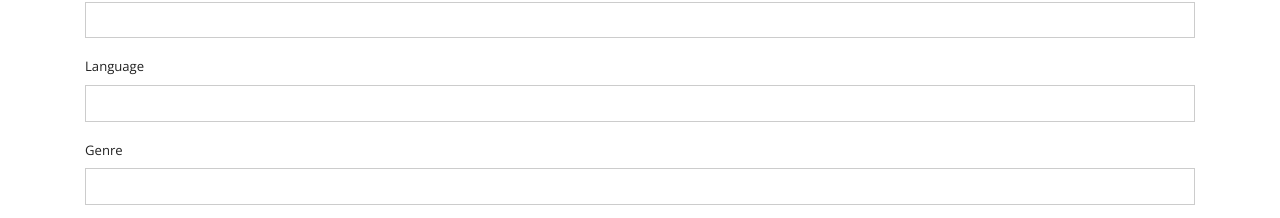
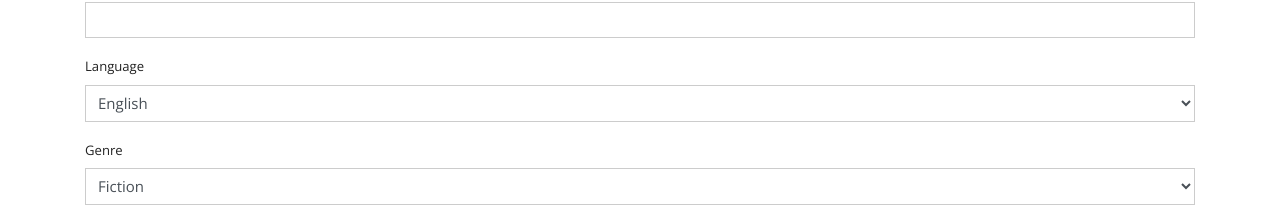
Before and after one commit to manumanoj0010/Javascript-Applications, a plain HTML site: page Movie_List/index.html in a window 1280 px wide. Shown: the part 128-346 px from the top of the page. Drawn offline with nearby package versions, Linux system fonts and the light colour scheme.

Commit message:
Added the drop down menu for lang and genre

```diff
--- a/Movie_List/app.js
+++ b/Movie_List/app.js
@@ -45,7 +45,7 @@ class Movie {
       container.insertBefore(div, form);
 
       // Vanish in 3 seconds
-      setTimeout(() => document.querySelector('.alert').remove(), 3000);
+      setTimeout(() => document.querySelector('.alert').remove(), 2000);
     }
 
     static clearFields() {
--- a/Movie_List/index.html
+++ b/Movie_List/index.html
@@ -20,11 +20,34 @@
             </div>
             <div class="form-group">
               <label for="language">Language</label>
-              <input type="text" id="language" class="form-control">
+              <!-- <input type="text" id="language" class="form-control"> -->
+              <select class="form-control" id="language">
+                <option>English</option>
+                <option>Telugu</option>
+                <option>Hindi</option>
+                <option>Tamil</option>
+                <option>Malyalam</option>
+                <option>French</option>
+                <option>Spanish</option>
+                <option>Bengali</option>
+                <option>Urdu</option>
+                <option>Kannada</option>
+              </select>
             </div>
             <div class="form-group">
               <label for="genre">Genre</label>
-              <input type="text" id="genre" class="form-control">
+              <!-- <input type="text" id="genre" class="form-control"> -->
+              <select class="form-control" id="genre">
+                <option>Fiction</option>
+                <option>Action</option>
+                <option>Romantic</option>
+                <option>Science</option>
+                <option>Drama</option>
+                <option>Adventure</option>
+                <option>Biography</option>
+                <option>Crime</option>
+                <option>Horror</option>
+              </select>
             </div>
             <input type="submit" value="Add Movie" class="btn btn-primary btn-block">
           </form>
```
Also changed, not shown: Readme_Images/Movie_List.PNG (added).
